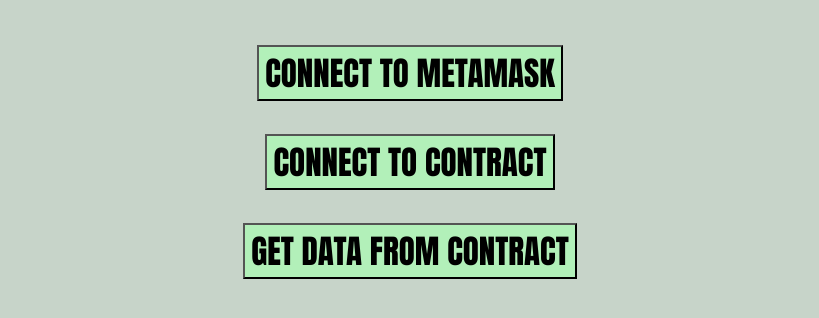
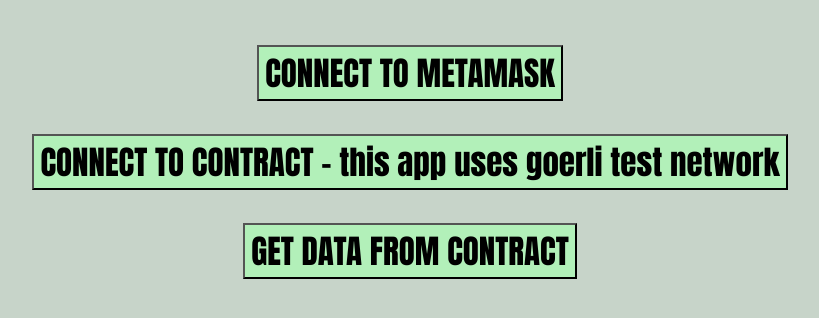
Before and after one commit to junjiebalatero/mardz-read-contract, a website: page index.html in a window 1280 px wide. Shown: the whole page, without its empty margins (230-1049 px from the left). Drawn offline with Linux system fonts and the light colour scheme.

Commit message:
Update index.html

```diff
--- a/index.html
+++ b/index.html
@@ -23,7 +23,7 @@
 	<br />
 	<button onclick="connectMetamask()">CONNECT TO METAMASK</button> <br>
 	<p id="accountArea"></p>
-	<button onclick="connectContract()">CONNECT TO CONTRACT</button> <br>
+	<button onclick="connectContract()">CONNECT TO CONTRACT - this app uses goerli test network</button> <br>
 	<p id="contractArea"></p>
 	<button onclick="readContract()">GET DATA FROM CONTRACT</button> <br>
 	<p id="dataArea"></p>
```
